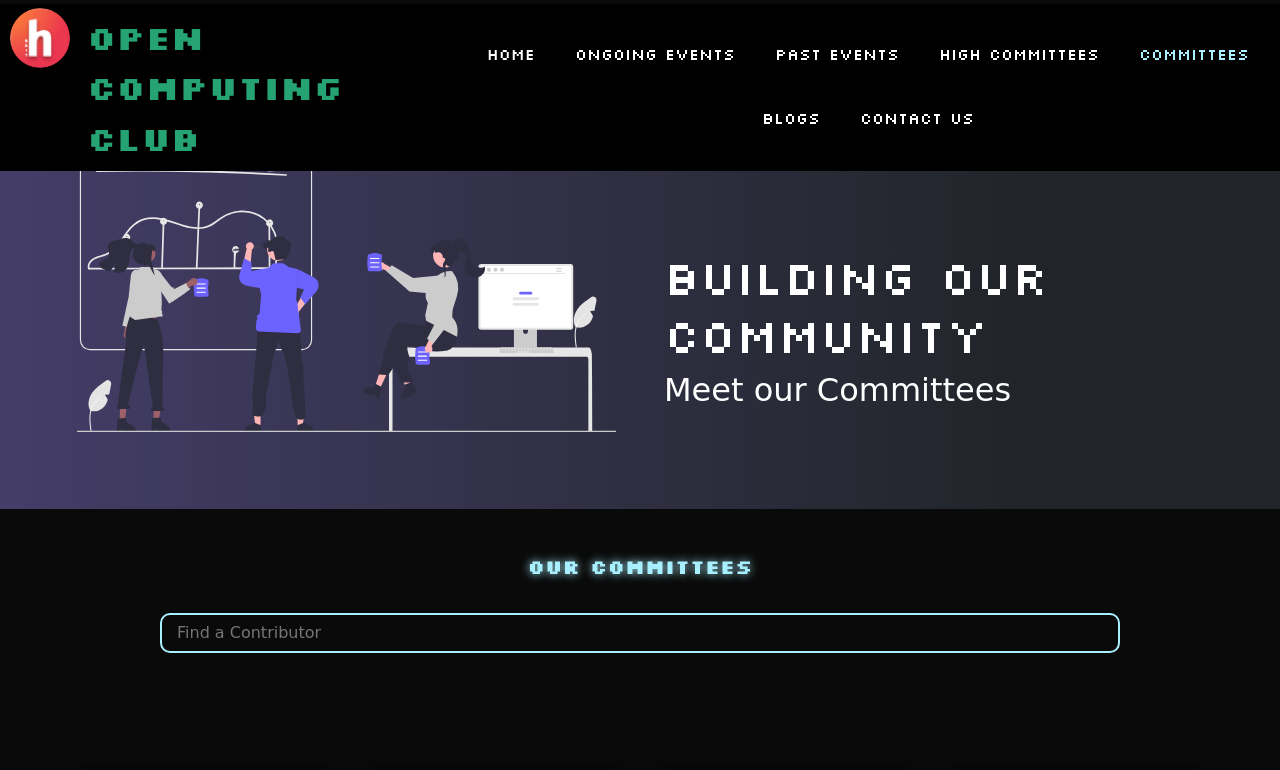
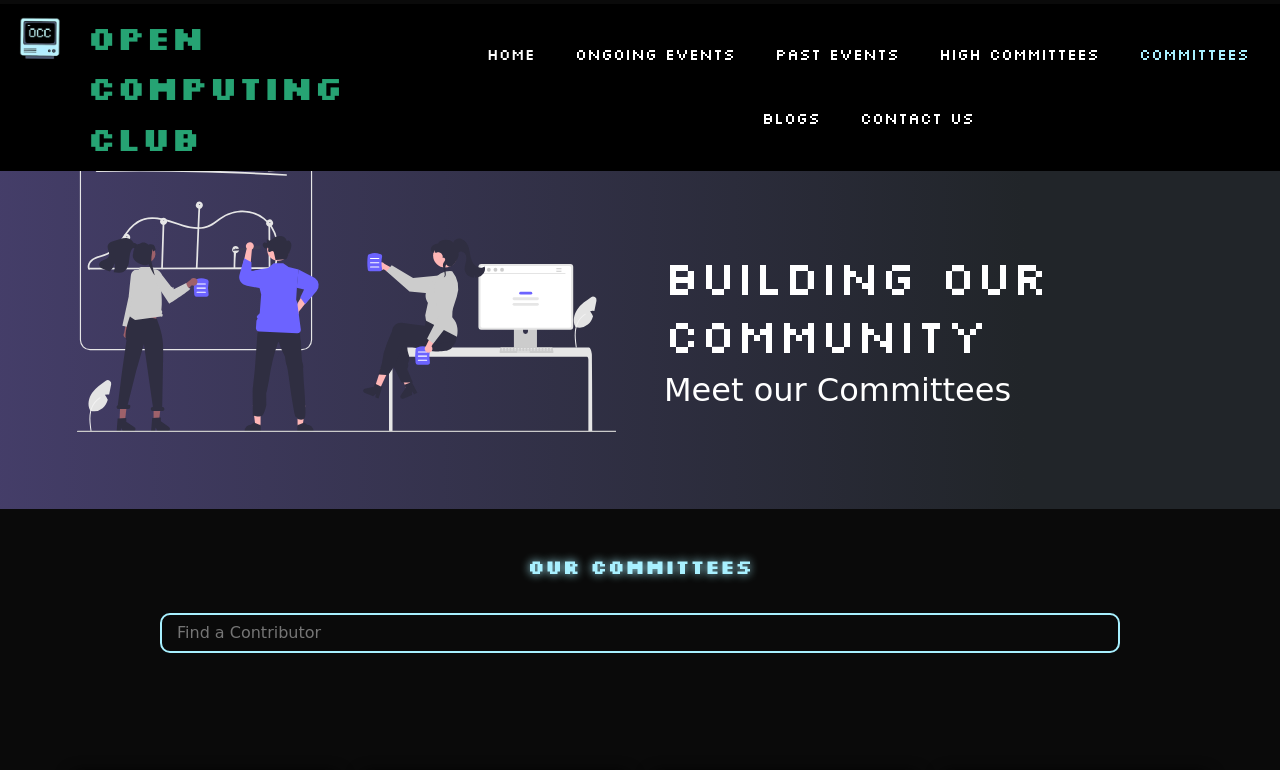
Before and after one commit to eavan127/occ_club_web, a plain HTML site: page HackClubRAIT.github.io-main/contributer.html in a window 1280 px wide. Shown: the top 770 px of the page. Drawn offline with nearby package versions, Linux system fonts and the light colour scheme.

Commit message:
haha
contru

```diff
--- a/HackClubRAIT.github.io-main/contributer.html
+++ b/HackClubRAIT.github.io-main/contributer.html
@@ -48,7 +48,7 @@
             <div class="progress-bar" id="myBar"></div>
         </div>
         <a class="header" href="index.html">
-            <img id="logo" src="./images/hackclubrait-logo.png">
+            <img id="logo" src="./images/opportunities images/OCC Logo.png">
             <div class="logo_header">
                 <span style="color: #26a373;">Open Computing Club</span>
             </div>
```
Also changed, not shown: HackClubRAIT.github.io-main/images/opportunities images/OCC Logo.png (added).
